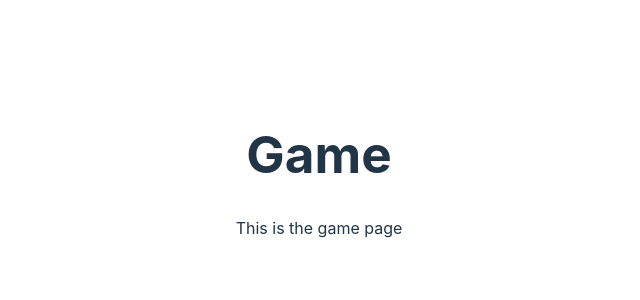
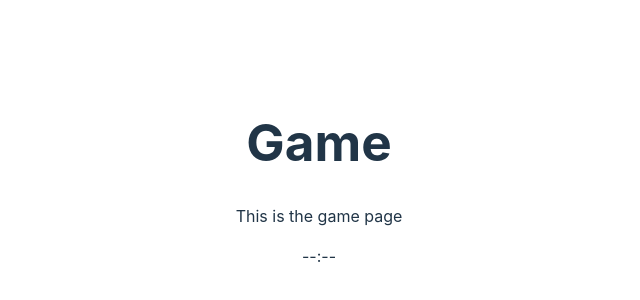
Before and after one commit to itsp-pbl-2023/mind-graph, a React (Vite) app in the folder client/: page /game in a window 1280 px wide. Shown: the part 226-526 px from the top of the page, without its empty margins (321-961 px from the left). Built offline with nearby package versions, Linux system fonts and the light colour scheme; what @bufbuild/connect-query, @bufbuild/connect-web, @bufbuild/protobuf would draw is missing.

Commit message:
ダミーの作成

```diff
--- /dev/null
+++ b/client/src/components/timer.tsx
@@ -0,0 +1,10 @@
+const Timer = () => {
+
+    return (
+        <div>
+            <span>--:--</span>
+        </div>
+    )
+}
+
+export default Timer
--- a/client/src/pages/game.tsx
+++ b/client/src/pages/game.tsx
@@ -1,8 +1,11 @@
+import Timer from "../components/timer"
+
 const Game = () => {
     return (
       <div>
         <h1>Game</h1>
         <p>This is the game page</p>
+        <Timer></Timer>
       </div>
     )
   }
```
